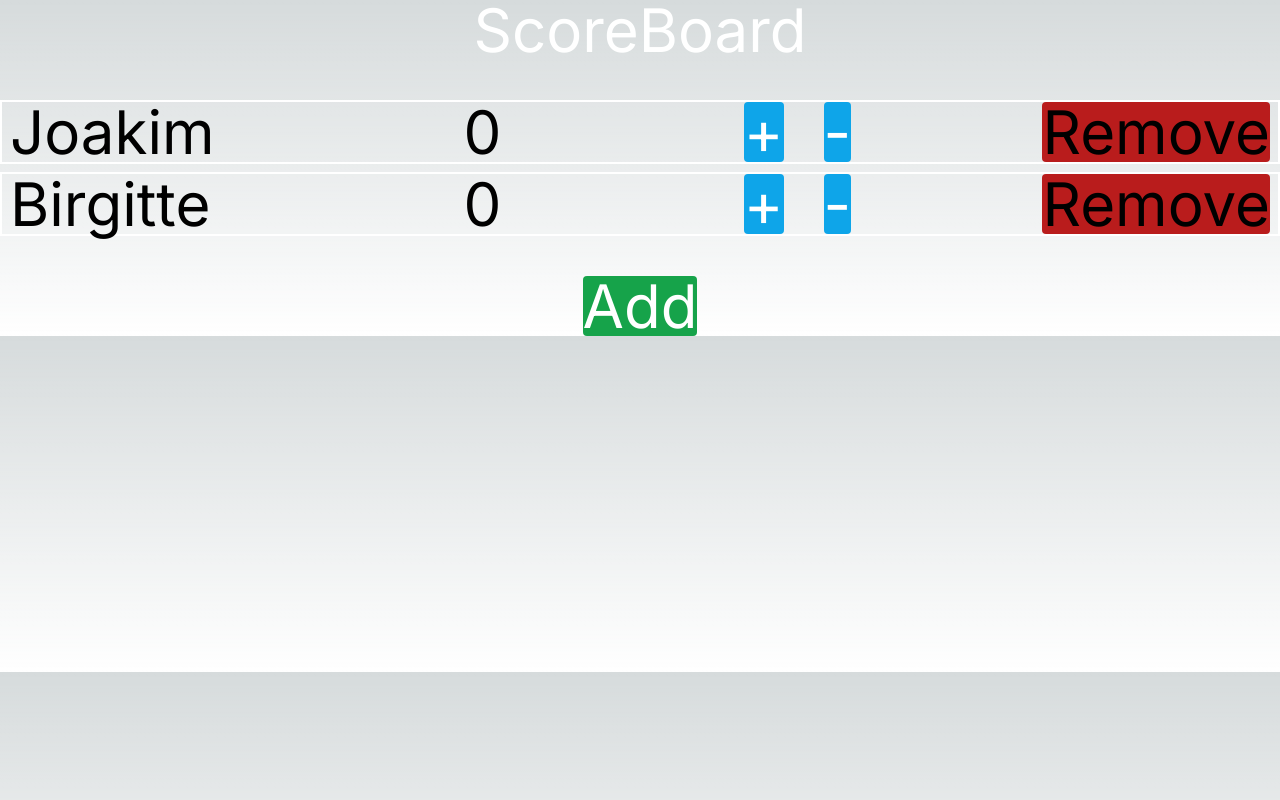
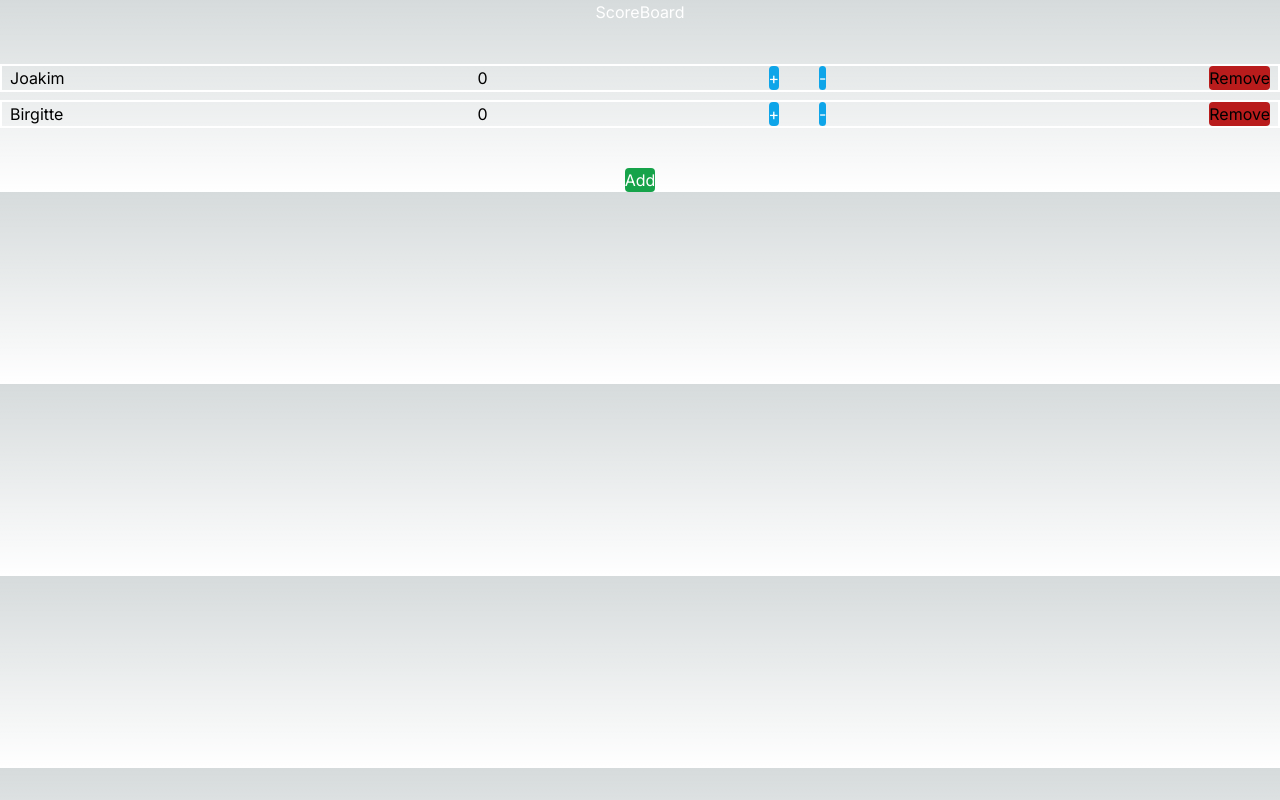
Before and after one commit to MikAoJk/scoreboard, a Next.js app: page / in a window 1280 px wide. Built offline with nearby package versions, Linux system fonts and the light colour scheme.

Commit message:
Update page.tsx

```diff
--- a/src/app/page.tsx
+++ b/src/app/page.tsx
@@ -2,7 +2,7 @@ import ScoreBoard from "@/components/ScoreBoard";
 
 export default function Home() {
     return (
-        <main className="text:5xl md:text-6xl">
+        <main className="text:6xl">
             <ScoreBoard/>
         </main>
     );
```
